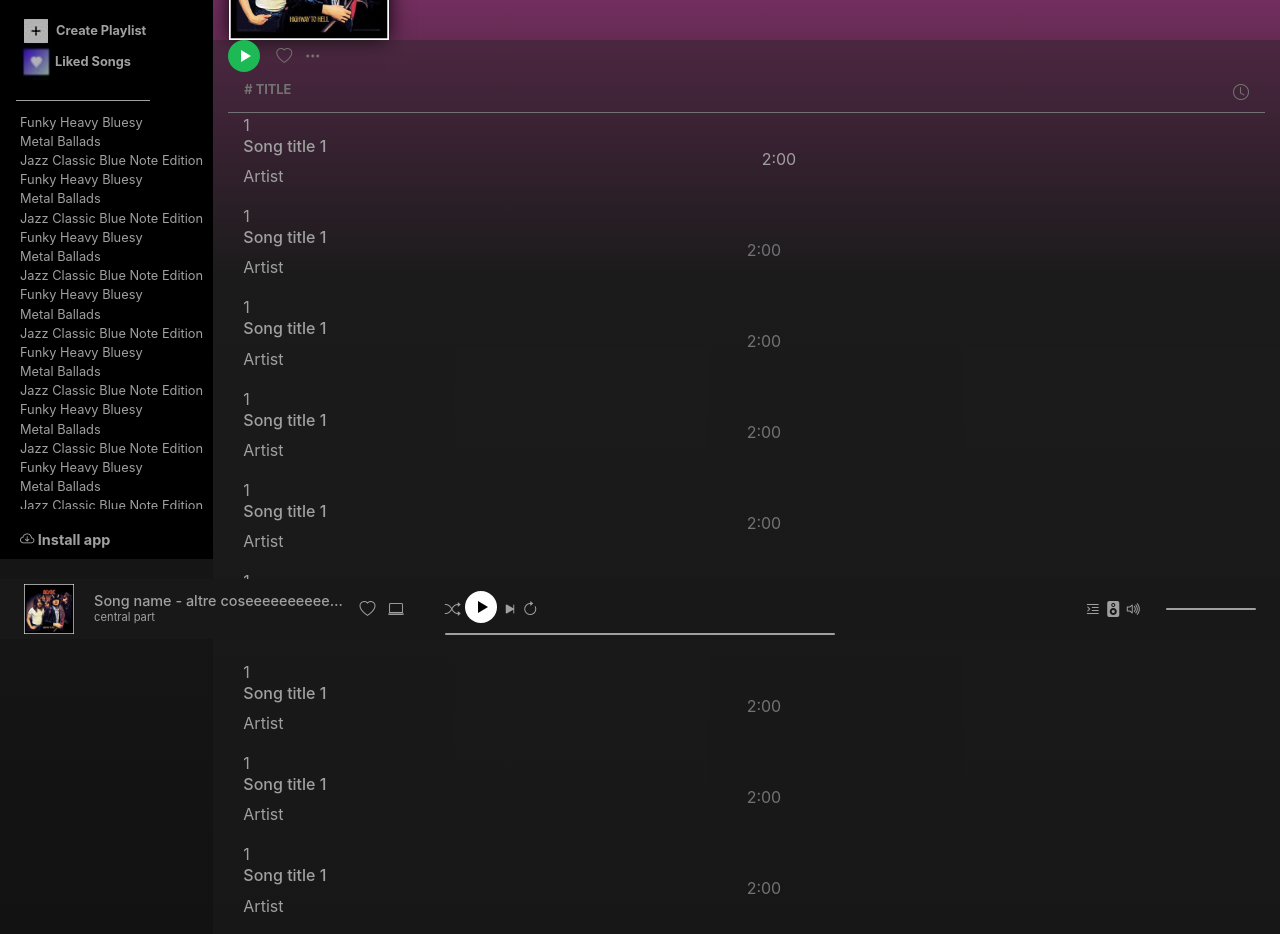
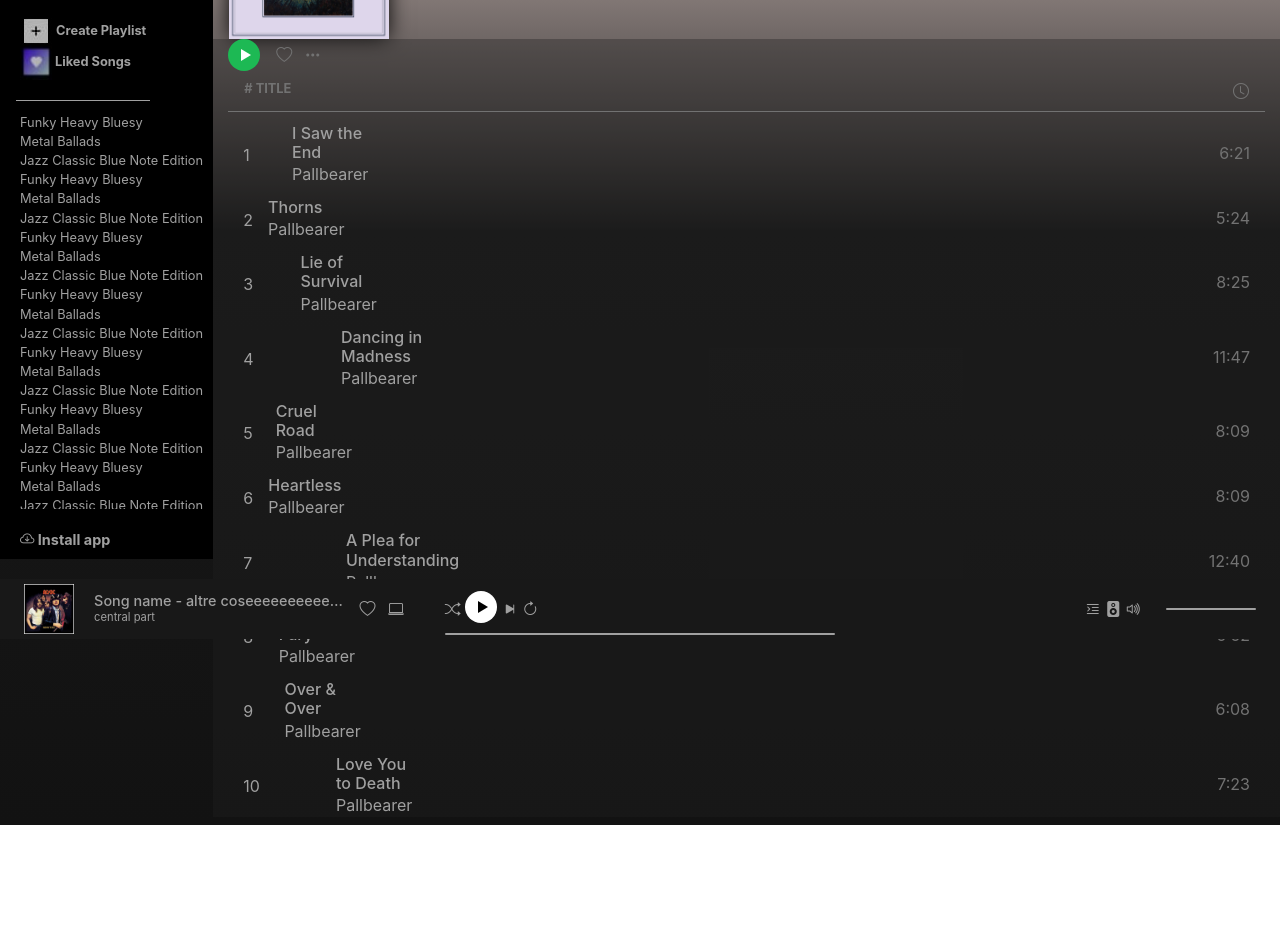
Before and after one commit to liamaccapani/Buildweek-1, a plain HTML site: page index.html in a window 1280 px wide. Shown: the part 161-1095 px from the top of the page. After the commit the page ends 986 px from the top, so only its background shows below. Drawn offline with nearby package versions, Linux system fonts and the light colour scheme.

Commit message:
Added song titles and length (messed layout)

```diff
--- a/index.html
+++ b/index.html
@@ -127,7 +127,7 @@
                 <div class="row">
                   <div class="col-2 pl-3">
                     <div class="album-cover">
-                      <img src="assets/acdc.jpg" alt="acdc">
+                      <img src="assets/Pallbearer.jpg" alt="acdc">
                     </div>
                   </div>
 
@@ -162,107 +162,218 @@
 
                 <!-- |----------------- Album songs -----------------| -->
                 <div class="container tracklist">
-                  <div class="row row-cols-2 justify-content-between align-items-center">
-                    <div class="col song">
-                      <span>1 </span>
-                      <h6>Song title 1</h6>
-                      <p>Artist</p>
+                  <!--Container row grande con titolo e durata-->
+                  <div class="track--container d-flex justify-content-between align-items-center my-2"> <!-- ★★★ -->
+
+                    <div class="track-order">
+                      <div class="row align-items-center pt-1">
+                        <div class="col track-number"> <!--numero-->
+                          <span>1</span>
+                        </div>
+                        <div class="col track-info flex-grow-1 px-0"> <!--titolo e artista-->
+                          <h6 class="track-title mb-0">I Saw the End</h6>
+                          <p class="track-artist mb-0">Pallbearer</p>
+                        </div>
+                      </div>
                     </div>
 
-                    <div class="col length">
-                      <span>2:00</span>
+                    <div class="track-length">
+                      <span>6:21</span>
                     </div>
+
+                  </div> <!--single track container-->
+
+                  <!--Container row grande con titolo e durata-->
+                  <div class="track--container d-flex justify-content-between align-items-center my-2"> <!-- ★★★ -->
+
+                    <div class="track-order">
+                      <div class="row align-items-center pt-1">
+                        <div class="col track-number"> <!--numero-->
+                          <span>2</span>
+                        </div>
+                        <div class="col track-info px-0"> <!--titolo e artista-->
+                          <h6 class="track-title mb-0">Thorns</h6>
+                          <p class="track-artist mb-0">Pallbearer</p>
+                        </div>
+                      </div>
+                    </div>
+
+                    <div class="track-length">
+                      <span>5:24</span>
+                    </div>
+
                   </div>
 
-                  <div class="row row-cols-2 justify-content-between align-items-center">
-                    <div class="col song">
-                      <span>1 </span>
-                      <h6>Song title 1</h6>
-                      <p>Artist</p>
+                  <!--Container row grande con titolo e durata-->
+                  <div class="track--container d-flex justify-content-between align-items-center my-2"> <!-- ★★★ -->
+
+                    <div class="track-order">
+                      <div class="row align-items-center pt-1">
+                        <div class="col track-number"> <!--numero-->
+                          <span>3</span>
+                        </div>
+                        <div class="col track-info px-0"> <!--titolo e artista-->
+                          <h6 class="track-title mb-0">Lie of Survival</h6>
+                          <p class="track-artist mb-0">Pallbearer</p>
+                        </div>
+                      </div>
                     </div>
-                      <span>2:00</span>
-                    <div class="col length">
+
+                    <div class="track-length">
+                      <span>8:25</span>
                     </div>
+
                   </div>
 
-                  <div class="row row-cols-2 justify-content-between align-items-center">
-                    <div class="col song">
-                      <span>1 </span>
-                      <h6>Song title 1</h6>
-                      <p>Artist</p>
+                  <!--Container row grande con titolo e durata-->
+                  <div class="track--container d-flex justify-content-between align-items-center my-2"> <!-- ★★★ -->
+
+                    <div class="track-order">
+                      <div class="row align-items-center pt-1">
+                        <div class="col track-number"> <!--numero-->
+                          <span>4</span>
+                        </div>
+                        <div class="col track-info px-0"> <!--titolo e artista-->
+                          <h6 class="track-title mb-0">Dancing in Madness</h6>
+                          <p class="track-artist mb-0">Pallbearer</p>
+                        </div>
+                      </div>
                     </div>
-                      <span>2:00</span>
-                    <div class="col length">
+
+                    <div class="track-length">
+                      <span>11:47</span>
                     </div>
+
                   </div>
 
-                  <div class="row row-cols-2 justify-content-between align-items-center">
-                    <div class="col song">
-                      <span>1 </span>
-                      <h6>Song title 1</h6>
-                      <p>Artist</p>
+                  <!--Container row grande con titolo e durata-->
+                  <div class="track--container d-flex justify-content-between align-items-center my-2"> <!-- ★★★ -->
+
+                    <div class="track-order">
+                      <div class="row align-items-center pt-1">
+                        <div class="col track-number"> <!--numero-->
+                          <span>5</span>
+                        </div>
+                        <div class="col track-info px-0"> <!--titolo e artista-->
+                          <h6 class="track-title mb-0">Cruel Road</h6>
+                          <p class="track-artist mb-0">Pallbearer</p>
+                        </div>
+                      </div>
                     </div>
-                      <span>2:00</span>
-                    <div class="col length">
+
+                    <div class="track-length">
+                      <span>8:09</span>
                     </div>
+
                   </div>
 
-                  <div class="row row-cols-2 justify-content-between align-items-center">
-                    <div class="col song">
-                      <span>1 </span>
-                      <h6>Song title 1</h6>
-                      <p>Artist</p>
+                  <!--Container row grande con titolo e durata-->
+                  <div class="track--container d-flex justify-content-between align-items-center my-2"> <!-- ★★★ -->
+
+                    <div class="track-order">
+                      <div class="row align-items-center pt-1">
+                        <div class="col track-number"> <!--numero-->
+                          <span>6</span>
+                        </div>
+                        <div class="col track-info px-0"> <!--titolo e artista-->
+                          <h6 class="track-title mb-0">Heartless</h6>
+                          <p class="track-artist mb-0">Pallbearer</p>
+                        </div>
+                      </div>
                     </div>
-                      <span>2:00</span>
-                    <div class="col length">
+
+                    <div class="track-length">
+                      <span>8:09</span>
                     </div>
+
                   </div>
 
-                  <div class="row row-cols-2 justify-content-between align-items-center">
-                    <div class="col song">
-                      <span>1 </span>
-                      <h6>Song title 1</h6>
-                      <p>Artist</p>
+                  <!--Container row grande con titolo e durata-->
+                  <div class="track--container d-flex justify-content-between align-items-center my-2"> <!-- ★★★ -->
+
+                    <div class="track-order">
+                      <div class="row align-items-center pt-1">
+                        <div class="col track-number"> <!--numero-->
+                          <span>7</span>
+                        </div>
+                        <div class="col track-info px-0"> <!--titolo e artista-->
+                          <h6 class="track-title mb-0">A Plea for Understanding</h6>
+                          <p class="track-artist mb-0">Pallbearer</p>
+                        </div>
+                      </div>
                     </div>
-                      <span>2:00</span>
-                    <div class="col length">
+
+                    <div class="track-length">
+                      <span>12:40</span>
                     </div>
+
                   </div>
 
-                  <div class="row row-cols-2 justify-content-between align-items-center">
-                    <div class="col song">
-                      <span>1 </span>
-                      <h6>Song title 1</h6>
-                      <p>Artist</p>
+                  <!--Container row grande con titolo e durata-->
+                  <div class="track--container d-flex justify-content-between align-items-center my-2"> <!-- ★★★ -->
+
+                    <div class="track-order">
+                      <div class="row align-items-center pt-1">
+                        <div class="col track-number"> <!--numero-->
+                          <span>8</span>
+                        </div>
+                        <div class="col track-info px-0"> <!--titolo e artista-->
+                          <h6 class="track-title mb-0">Fear & Fury</h6>
+                          <p class="track-artist mb-0">Pallbearer</p>
+                        </div>
+                      </div>
                     </div>
-                      <span>2:00</span>
-                    <div class="col length">
+
+                    <div class="track-length">
+                      <span>5:52</span>
                     </div>
+
                   </div>
 
-                  <div class="row row-cols-2 justify-content-between align-items-center">
-                    <div class="col song">
-                      <span>1 </span>
-                      <h6>Song title 1</h6>
-                      <p>Artist</p>
+                  <!--Container row grande con titolo e durata-->
+                  <div class="track--container d-flex justify-content-between align-items-center my-2"> <!-- ★★★ -->
+
+                    <div class="track-order">
+                      <div class="row align-items-center pt-1">
+                        <div class="col track-number"> <!--numero-->
+                          <span>9</span>
+                        </div>
+                        <div class="col track-info px-0"> <!--titolo e artista-->
+                          <h6 class="track-title mb-0">Over & Over</h6>
+                          <p class="track-artist mb-0">Pallbearer</p>
+                        </div>
+                      </div>
                     </div>
-                      <span>2:00</span>
-                    <div class="col length">
+
+                    <div class="track-length">
+                      <span>6:08</span>
                     </div>
+
                   </div>
 
-                  <div class="row row-cols-2 justify-content-between align-items-center">
-                    <div class="col song">
-                      <span>1 </span>
-                      <h6>Song title 1</h6>
-                      <p>Artist</p>
+                  <!--Container row grande con titolo e durata-->
+                  <div class="track--container d-flex justify-content-between align-items-center my-2"> <!-- ★★★ -->
+
+                    <div class="track-order">
+                      <div class="row align-items-center pt-1">
+                        <div class="col track-number"> <!--numero-->
+                          <span>10</span>
+                        </div>
+                        <div class="col track-info px-0"> <!--titolo e artista-->
+                          <h6 class="track-title mb-0">Love You to Death</h6>
+                          <p class="track-artist mb-0">Pallbearer</p>
+                        </div>
+                      </div>
                     </div>
-                      <span>2:00</span>
-                    <div class="col length">
+
+                    <div class="track-length">
+                      <span>7:23</span>
                     </div>
+
                   </div>
 
-                </div> <!-- Tracklist -->
+
+                </div> <!--all tracks container-->
                 <!-- |----------------- Album songs end -----------------| -->
               </div>
 
--- a/style.css
+++ b/style.css
@@ -3,12 +3,13 @@
     --bg-hover: rgba(128, 128, 128, 0.604);
     --bg-body: rgb(18, 18, 18);
     --bg-nowplay: rgb(24, 24, 24);
+    --spotify-green: rgb(29, 185, 84);
 }
 
 body {  /* purple line over nowplaying!!!!! */
     font-size: Helvetica, Arial-sans;
-    background: var(--bg-body);
-    background: linear-gradient(0deg, var(--bg-body) 0%, var(--bg-nowplay) 60%, rgb(167, 59, 135) 100%); /* gradient al main! */
+    /* background: var(--bg-body); */
+    background: linear-gradient(0deg, var(--bg-body) 0%, var(--bg-nowplay) 60%, rgb(201, 184, 180) 100%); /* gradient al main! */
 }
 
 /* -------> SIDEBAR <--------- */
@@ -173,7 +174,7 @@ div.dropdown img.avatar-img {
 .icons--container .green-play--btn {
     width: 2rem;
     height: 2rem;
-    background-color: rgb(29, 185, 84); /* change with spotify green */
+    background-color: var(--spotify-green); /* change with spotify green */
     border-radius: 50%;
     position: relative;
 }
```
Also changed, not shown: table.html (added, +49 -0 lines), assets/Pallbearer.jpg (added), assets/TS-Louder.jpg (added), assets/TS-The Smiths.jpg (added).
